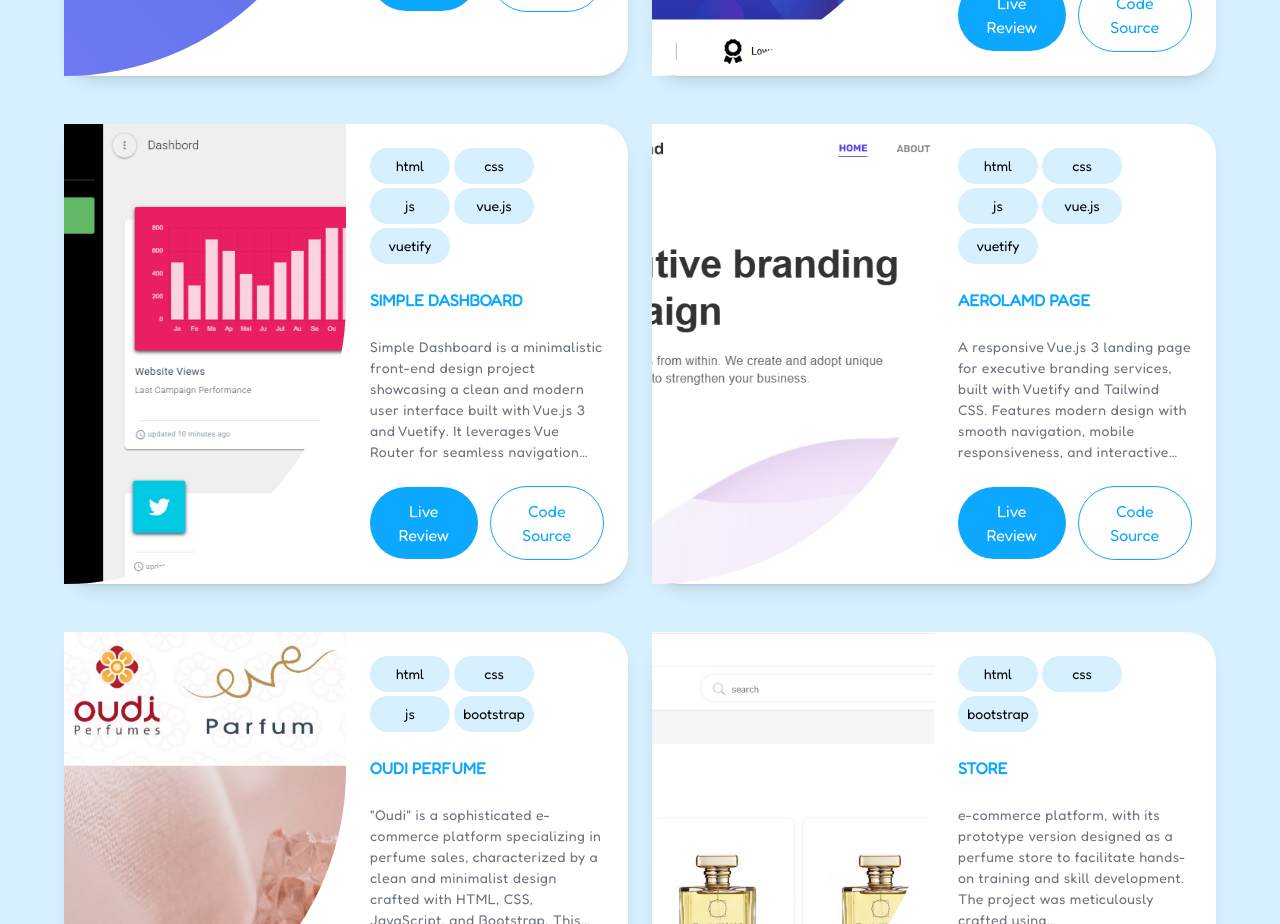
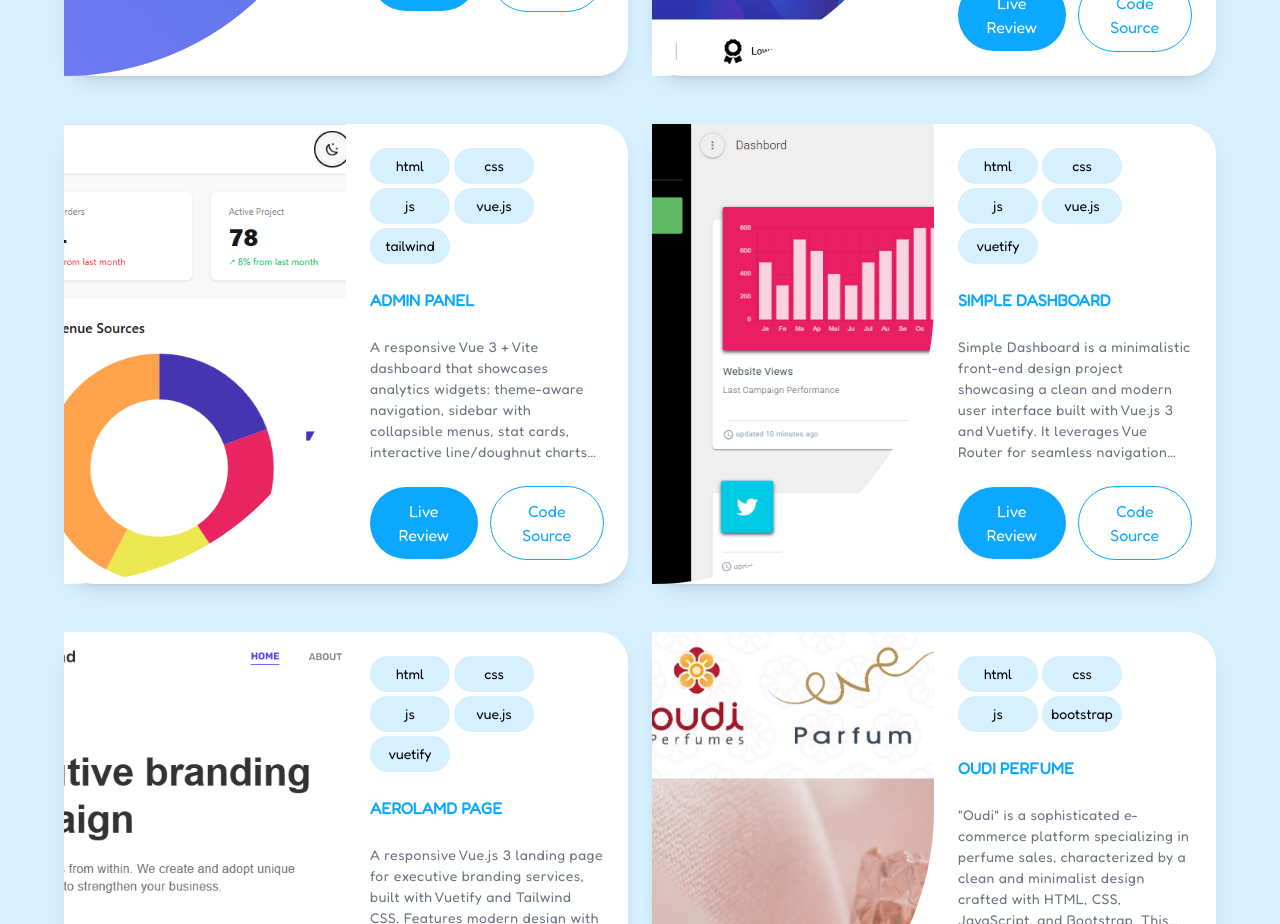
Before and after one commit to abdallh-elkahlout/AbdallhAlkahlout, a Vue app: page / in a window 1280 px wide. Shown: the part 2700-3624 px from the top of the page. Built offline with nearby package versions, Linux system fonts and the light colour scheme.

Commit message:
add project

```diff
--- a/src/components/Projects.vue
+++ b/src/components/Projects.vue
@@ -85,6 +85,16 @@ const projects = ref([
   },
   {
     id: 3,
+    image: "/adminPanel.png",
+    title: "Admin Panel",
+    tools: ["html", "css", "js", "vue.js", "tailwind"],
+    description:
+      "A responsive Vue 3 + Vite dashboard that showcases analytics widgets: theme-aware navigation, sidebar with collapsible menus, stat cards, interactive line/doughnut charts (Chart.js), recent orders with status badges, activity timeline, and additional stacked bar insights—all styled via Tailwind 4 + DaisyUI.",
+    gitUrl: "https://github.com/abdallh-elkahlout/AdminPanel",
+    webUrl: "https://admin-panel-fawn-two.vercel.app/",
+  },
+  {
+    id: 4,
     image: "/dashboard.png",
     title: "Simple Dashboard",
     tools: ["html", "css", "js", "vue.js", "vuetify"],
@@ -94,7 +104,7 @@ const projects = ref([
     webUrl: "https://simple-dashboard-pink.vercel.app/",
   },
   {
-    id: 4,
+    id: 5,
     image: "/Aeroland.png",
     title: "Aerolamd Page",
     tools: ["html", "css", "js", "vue.js", "vuetify"],
@@ -104,7 +114,7 @@ const projects = ref([
     webUrl: "https://aeroland.vercel.app/",
   },
   {
-    id: 5,
+    id: 6,
     image: "/oudi.jpg",
     title: "Oudi Perfume",
     tools: ["html", "css", "js", "bootstrap"],
@@ -114,7 +124,7 @@ const projects = ref([
     webUrl: "https://abdallh-elkahlout.github.io/oudi/",
   },
   {
-    id: 6,
+    id: 7,
     image: "/store.jpg",
     title: "Store",
     tools: ["html", "css", "bootstrap"],
@@ -124,7 +134,7 @@ const projects = ref([
     webUrl: "https://abdallh-elkahlout.github.io/store/",
   },
   {
-    id: 7,
+    id: 8,
     image: "/foxclore.jpg",
     title: "foxclore",
     tools: ["html", "css", "bootstrap"],
@@ -134,7 +144,7 @@ const projects = ref([
     webUrl: "https://abdallh-elkahlout.github.io/Foxclore/",
   },
   {
-    id: 8,
+    id: 9,
     image: "acne.jpg",
     title: "Acne",
     tools: ["html", "css", "bootstrap"],
@@ -144,17 +154,17 @@ const projects = ref([
     webUrl: "https://abdallh-elkahlout.github.io/acne/",
   },
   {
-    id: 9,
+    id: 10,
     image: "/bondi.jpg",
     title: "Bondi",
-   tools: ["html", "css", "bootstrap"],
+    tools: ["html", "css", "bootstrap"],
     description:
       "The website was crafted during a front-end development training program, where a diverse set of skills was applied to deliver a visually appealing and user-friendly interface. The project was developed using HTML, CSS, and Bootstrap.",
     gitUrl: "https://github.com/abdallh-elkahlout/bondi",
     webUrl: "https://abdallh-elkahlout.github.io/bondi/",
   },
   {
-    id: 10,
+    id: 11,
     image: "/bootcamp.jpg",
     title: "Frontend Bootcamp",
     tools: ["html", "css", "bootstrap"],
@@ -164,7 +174,7 @@ const projects = ref([
     webUrl: "https://abdallh-elkahlout.github.io/Frontend-Bootcamp/",
   },
   {
-    id: 11,
+    id: 12,
     image: "/medcare.jpg",
     title: "Medcare",
     tools: ["html", "css"],
```
Also changed, not shown: public/adminPanel.png (added).
